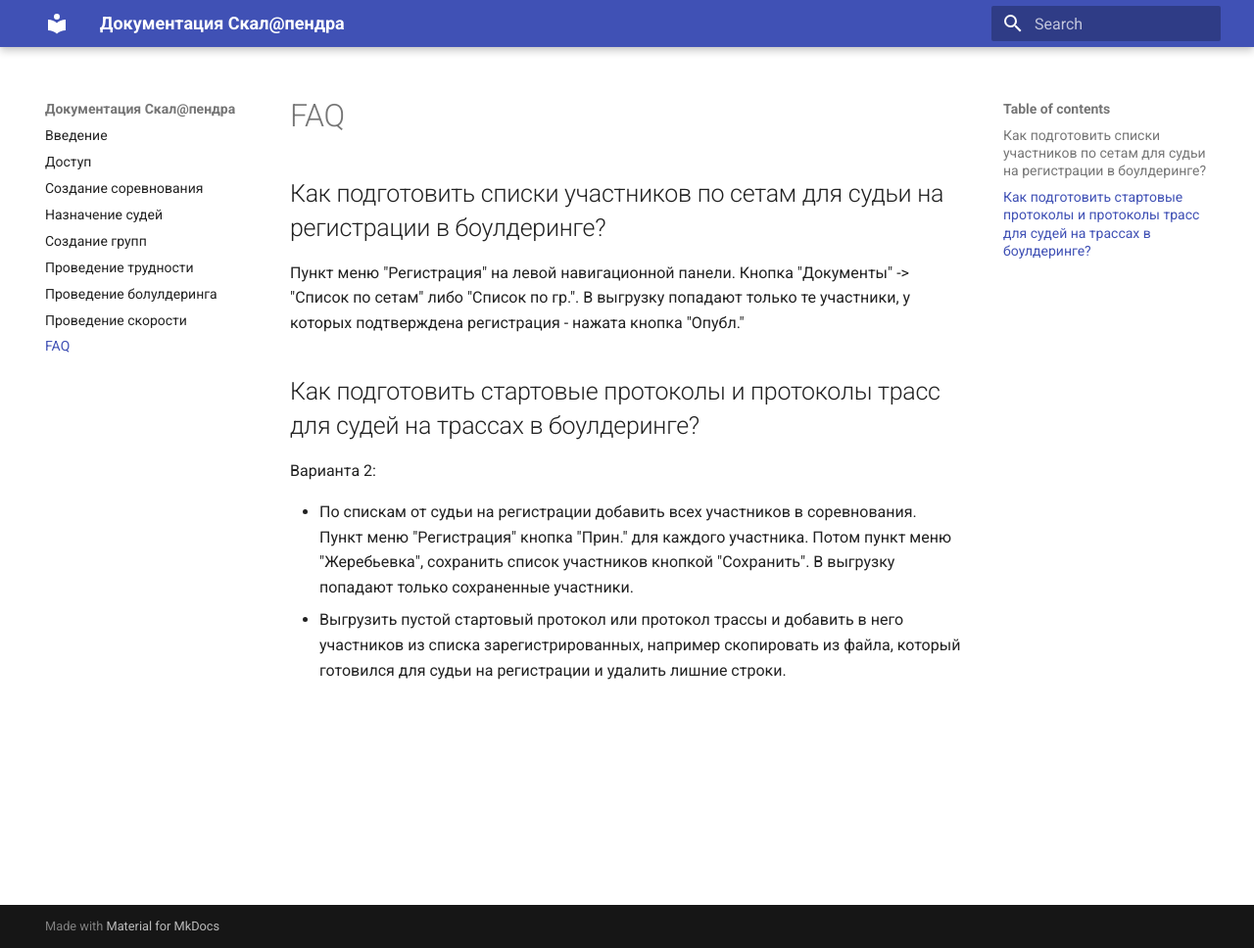
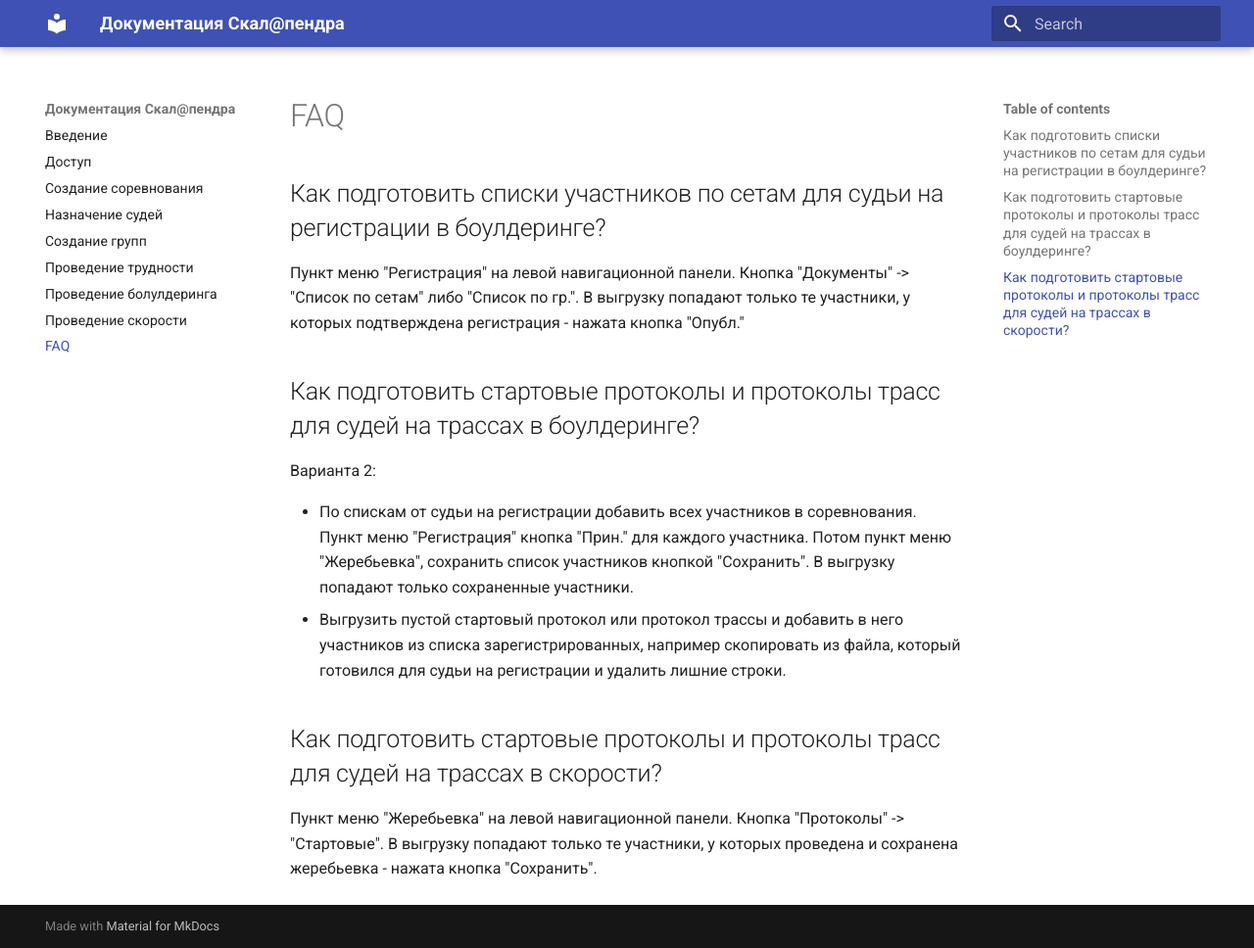
Before and after one commit to alptur/scaladocs, an MkDocs documentation site: the page built from docs/howto.md, in a window 1280 px wide and 968 px high. Shown: the whole window at 98% size. Built offline with MkDocs 1.6.1 and Material for MkDocs 9.7.7, drawn with Linux system fonts in a browser that asks for light colours.

```diff
--- a/docs/howto.md
+++ b/docs/howto.md
@@ -15,3 +15,8 @@
 * Выгрузить пустой стартовый протокол или протокол трассы и добавить в него участников
 из списка зарегистрированных, например скопировать из файла, который готовился для судьи на
 регистрации и удалить лишние строки.
+
+## Как подготовить стартовые протоколы и протоколы трасс для судей на трассах в скорости?
+Пункт меню "Жеребьевка" на левой навигационной панели. Кнопка "Протоколы" -> "Стартовые".
+В выгрузку попадают только те участники, у которых проведена и сохранена жеребьевка - нажата
+кнопка "Сохранить".
```
